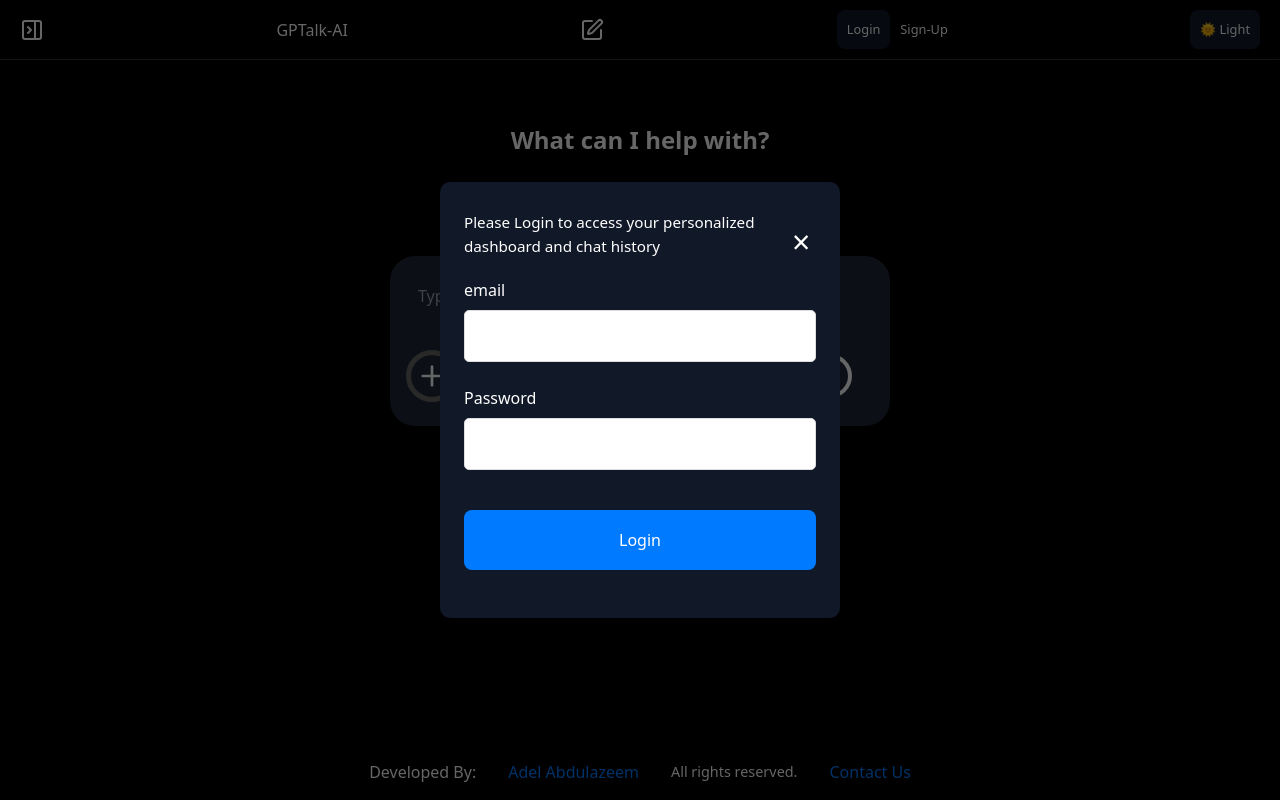
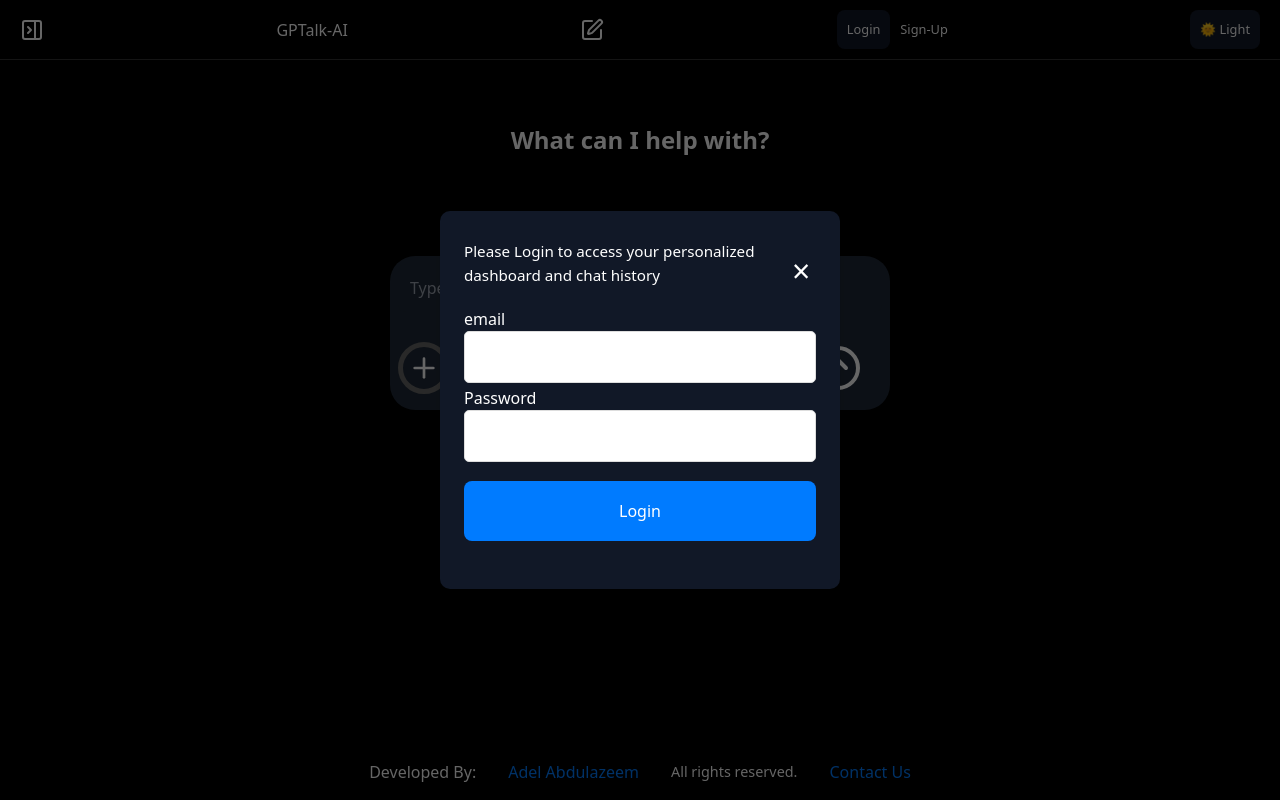
Before and after one commit to adel-abdulazeem/gp-talk-ui, a React (Vite) app: page / in a window 1280 px wide. Both pictures are taken after a click on the button "Login". Built offline with nearby package versions, Linux system fonts and the light colour scheme.

Commit message:
signup form

```diff
--- a/src/assets/css/chatInput.css
+++ b/src/assets/css/chatInput.css
@@ -9,7 +9,7 @@
   .form {
     flex-direction: column;
     gap: 10px;
-    padding: 1rem;
+    padding: 0.5rem;
   }
   .inputContainer {
     position: relative;
--- a/src/index.css
+++ b/src/index.css
@@ -117,12 +117,11 @@ a:hover {
   font-size: 0.9rem;
   margin: 1rem 0;
 }
-.form-group {
-  margin-bottom: 1.5rem;
+.form-group{
+  margin-bottom: 0.2rem;
 }
 .form-group label {
   display: block;
-  margin-bottom: 0.5rem;
   font-weight: 500;
 }
 .form-group input {
```
